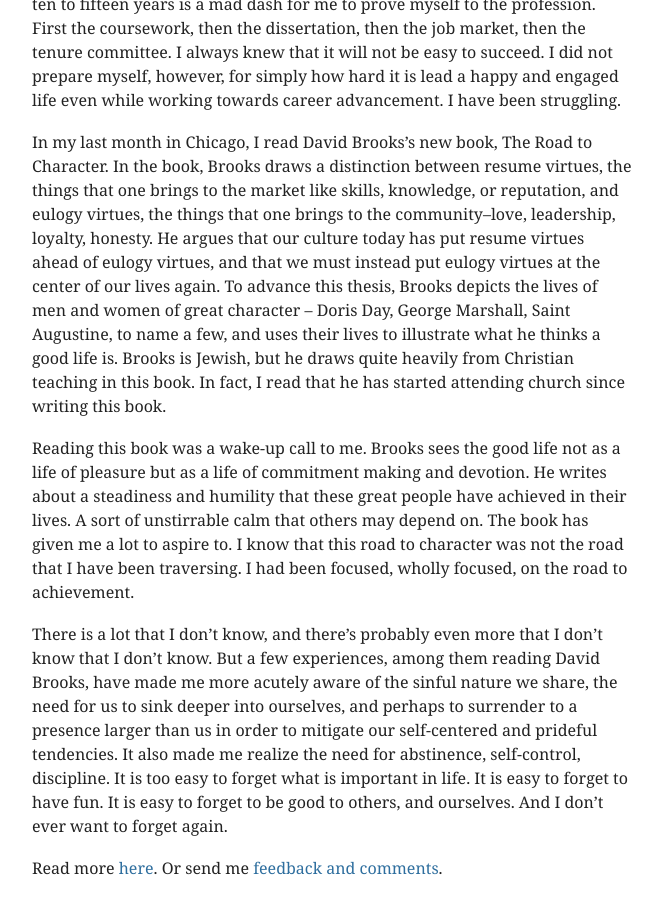
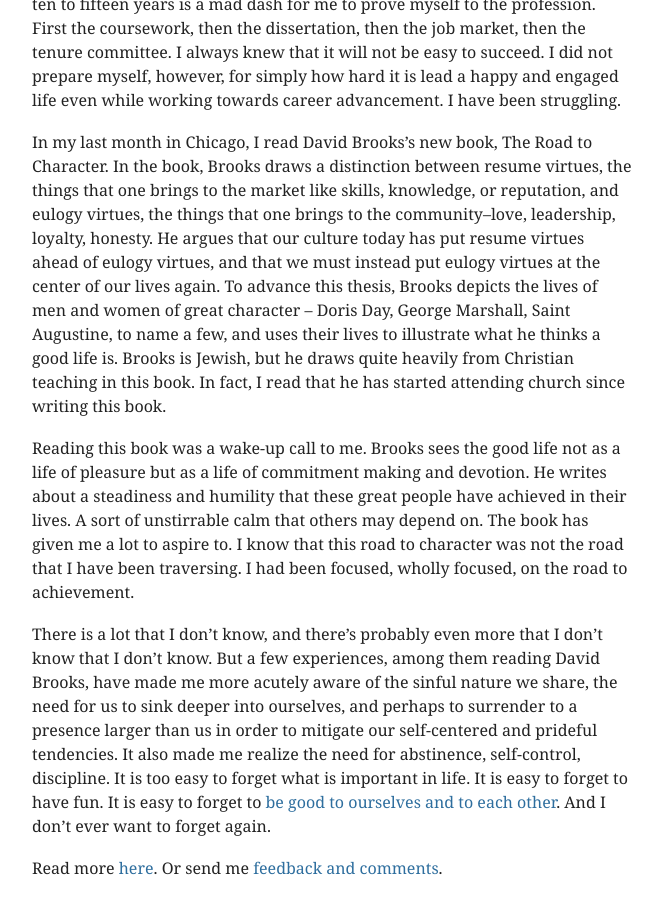
Before and after one commit to mbwong/mbwong.github.com, a Jekyll site: the page built from _posts/2015-06-15-reflections-from-beijing.md, in a window 1280 px wide and 900 px high, scrolled down 2896 px. Shown: the whole window, without its empty margins (308-970 px from the left). Built offline with Jekyll 4.4.1, drawn with Linux system fonts in a browser that asks for light colours.

Commit message:
Update 2015-06-15-reflections-from-beijing.md

```diff
--- a/_posts/2015-06-15-reflections-from-beijing.md
+++ b/_posts/2015-06-15-reflections-from-beijing.md
@@ -38,4 +38,6 @@
 
 Reading this book was a wake-up call to me. Brooks sees the good life not as a life of pleasure but as a life of commitment making and devotion. He writes about a steadiness and humility that these great people have achieved in their lives. A sort of unstirrable calm that others may depend on. The book has given me a lot to aspire to. I know that this road to character was not the road that I have been traversing. I had been focused, wholly focused, on the road to achievement.
 
-There is a lot that I don't know, and there's probably even more that I don't know that I don't know. But a few experiences, among them reading David Brooks, have made me more acutely aware of the sinful nature we share, the need for us to sink deeper into ourselves, and perhaps to surrender to a presence larger than us in order to mitigate our self-centered and prideful tendencies. It also made me realize the need for abstinence, self-control, discipline. It is too easy to forget what is important in life. It is easy to forget to have fun. It is easy to forget to be good to others, and ourselves. And I don't ever want to forget again.
+There is a lot that I don't know, and there's probably even more that I don't know that I don't know. But a few experiences, among them reading David Brooks, have made me more acutely aware of the sinful nature we share, the need for us to sink deeper into ourselves, and perhaps to surrender to a presence larger than us in order to mitigate our self-centered and prideful tendencies. It also made me realize the need for abstinence, self-control, discipline. It is too easy to forget what is important in life. It is easy to forget to have fun. It is easy to forget to [be good to ourselves and to each other][pb]. And I don't ever want to forget again.
+
+[pb]: http://paulbuchheit.blogspot.hk/2012/03/eight-years-today.html
```
